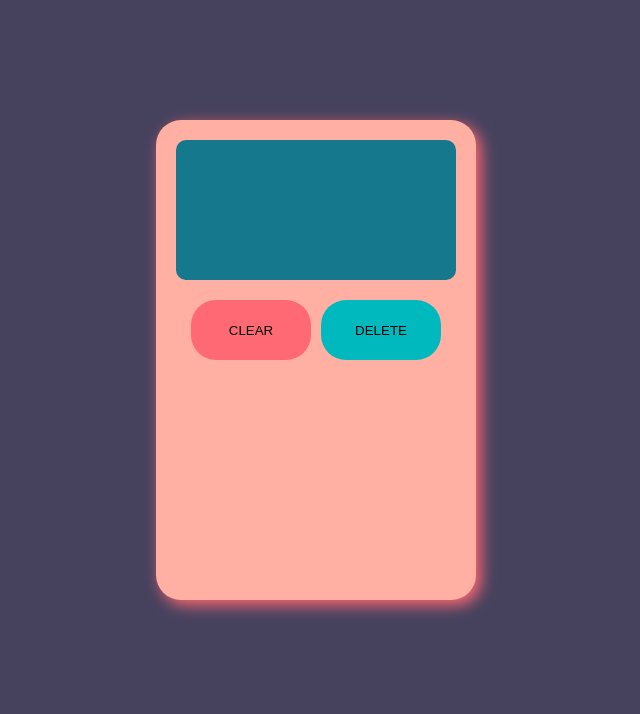
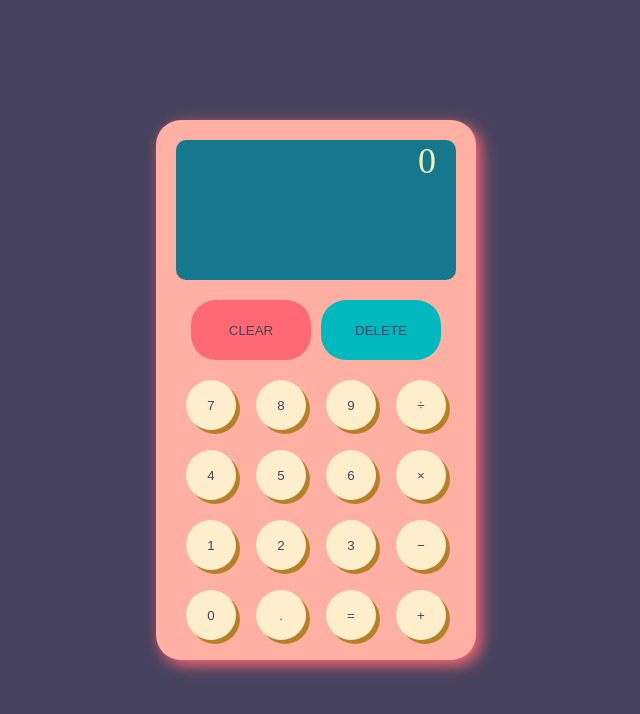
Before and after one commit to SLakehal27/JS-Calculator, a plain HTML site: page index.html in a window 1280 px wide. Shown: the whole page, without its empty margins (324-964 px from the left). Drawn offline with Linux system fonts and the light colour scheme.

Commit message:
Add calculator buttons

```diff
--- a/calculator.js
+++ b/calculator.js
@@ -0,0 +1,45 @@
+let firstNum = 0;
+let secondNum = 0;
+let operator = "";
+let isNumberSet = false
+
+function add(num1,num2){
+    return num1 + num2
+}
+
+function sub(num1,num2){
+    return num1 - num2;
+}
+
+function multiply(num1,num2){
+    return num1 * num2;
+}
+
+function divide(num1,num2){
+    if(num2 == 0){
+    alert("nuh uh");
+    return;
+    }
+    return num1/num2;
+}
+
+function setOperator(sign){
+    operator = sign;
+}
+
+function display(num){
+    const displayNum = document.querySelector(".calctxt");
+    if(isNumberSet){
+        firstNum = num;
+        displayNum.textContent = firstNum;
+        isNumberSet = true;
+    }
+    else{
+        secondNum = num;
+        displayNum.textContent = secondNum;
+    }
+}
+
+function operate(){
+
+}
--- a/index.html
+++ b/index.html
@@ -4,16 +4,44 @@
         <title>Calculator</title>
         <link rel = "stylesheet" href = "styles.css">
         <link rel = "icon" href="./images/calculator.png">
+        <script src = "calculator.js" defer></script>
     </head>
     <body>
         <div class="calcheader">
         </div>
         <div class="calcarea">
             <div class="calcbox">
-                <div class="calcscreen"></div>
+                <div class="calcscreen">
+                    <p class = "calctxt">0</p>
+                    <p class="calcrestxt"><b></b></p>
+                </div>
                 <div class="calcfirstmenu">
-                    <button class = "clearbtn">CLEAR</button>
+                    <button class = "clearbtn" onclick="display('0')">CLEAR</button>
                     <button class= "delbtn">DELETE</button>
+                </div>
+                <div class = "calcsecondmenu">
+                    <button class = "calcbtn" onclick="display('7')">7</button>
+                    <button class = "calcbtn" onclick="display('8')">8</button>
+                    <button class = "calcbtn" onclick="display('9')">9</button>
+                    <button class = "calcbtn" onclick="setOperator('÷')">÷</button>
+                </div>
+                <div class = "calcsecondmenu">
+                    <button class = "calcbtn" onclick="display('4')">4</button>
+                    <button class = "calcbtn" onclick="display('5')">5</button>
+                    <button class = "calcbtn" onclick="display('6')">6</button>
+                    <button class = "calcbtn" onclick="setOperator('×')">×</button>
+                </div>
+                <div class = "calcsecondmenu">
+                    <button class = "calcbtn" onclick="display('1')">1</button>
+                    <button class = "calcbtn" onclick="display('2')">2</button>
+                    <button class = "calcbtn" onclick="display('3')">3</button>
+                    <button class = "calcbtn" onclick="setOperator('-')">−</button>
+                </div>
+                <div class = "calcsecondmenu">
+                    <button class = "calcbtn" onclick="display('0')">0</button>
+                    <button class = "calcbtn">.</button>
+                    <button class = "calcbtn">=</button>
+                    <button class = "calcbtn" onclick="setOperator('+')">+</button>
                 </div>
             </div>
         </div>
--- a/styles.css
+++ b/styles.css
@@ -13,7 +13,7 @@ body{
 }
 .calcbox{
     width: 320px;
-    height: 480px;
+    height: 540px;
     background: #ffb0a3;
     border-radius: 25px;
     box-shadow: 5px 5px 15px #ff6973;
@@ -33,11 +33,13 @@ body{
     justify-content: center;
     gap:10px;
 }
+
 .clearbtn{
     border: none;
     background: #ff6973;
     width: 120px;
     height: 60px;
+    color: #46425e;
     border-radius: 25px;
 }
 .delbtn{
@@ -45,6 +47,7 @@ body{
     background: #00b9be;
     width: 120px;
     height: 60px;
+    color: #46425e;
     border-radius: 25px;
 }
 
@@ -55,3 +58,38 @@ body{
 .delbtn:hover{
     background: #007a7e;
 }
+
+.calcsecondmenu{
+    display: flex;
+    justify-content: center;
+    gap:20px;
+    margin: 20px 20px 0 20px;
+}
+
+.calcbtn{
+    border: none;
+    border-radius: 70%;
+    width: 50px;
+    height: 50px;
+    background: #ffeecc;
+    box-shadow: 4px 4px #b48128;
+    color: #46425e;
+}
+
+.calcbtn:hover{
+    background: #cebe97;
+}
+
+.calctxt{
+    color:#f0f3c0;
+    font-size: 36px;
+    text-align: end;
+    margin: 0 20px 40px 0;
+}
+
+.calcrestxt{
+    color:#f0f3c0;
+    font-size: 36px;
+    text-align: end;
+    margin: 0px 20px 0 0;
+}
```
